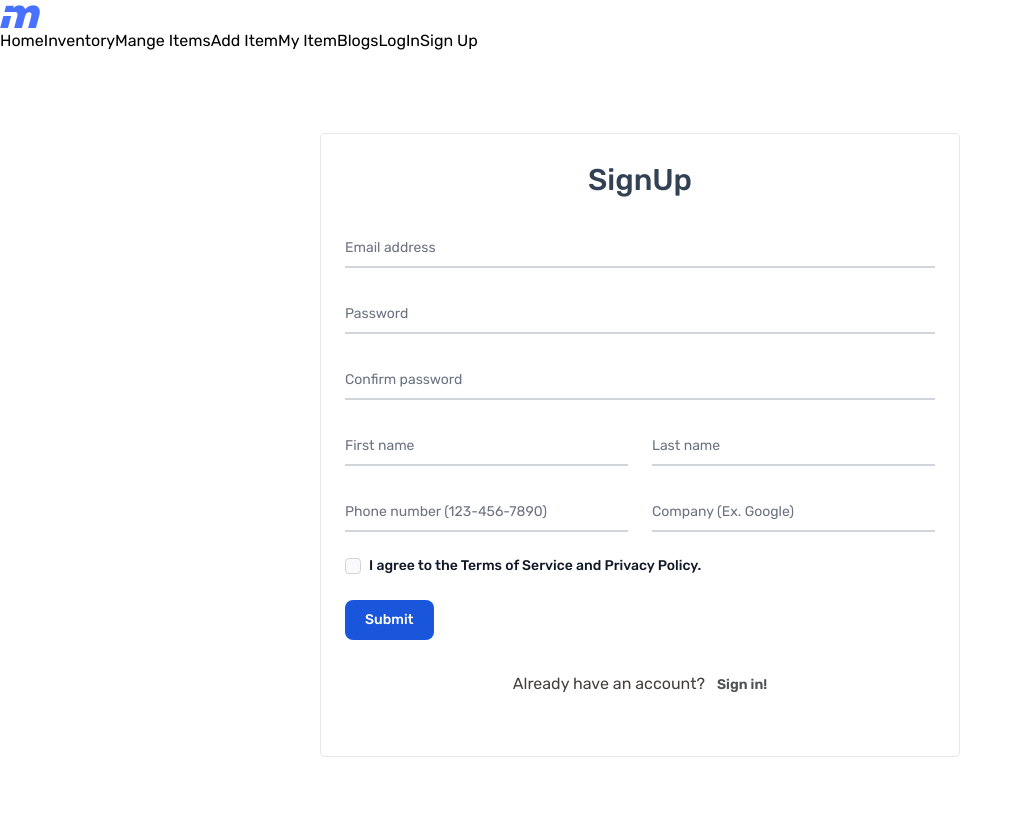
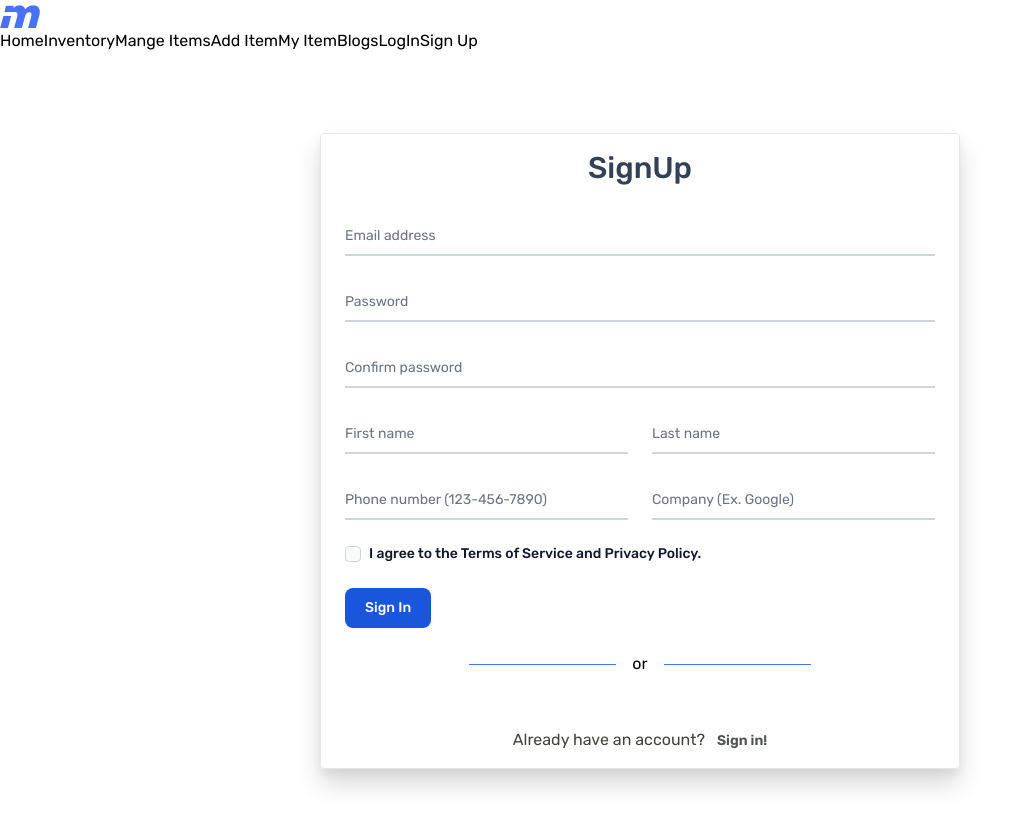
Before and after one commit to NishatFariza/motors-car-client, a React (Create React App) app: page /signUp in a window 1280 px wide. Shown: the top 828 px of the page, without its empty margins (0-1029 px from the left). Built offline with nearby package versions, Linux system fonts and the light colour scheme.

Commit message:
sign up divider add

```diff
--- a/package.json
+++ b/package.json
@@ -10,6 +10,7 @@
     "flowbite": "^1.4.4",
     "react": "^18.1.0",
     "react-dom": "^18.1.0",
+    "react-icons": "^4.3.1",
     "react-router-dom": "6",
     "react-scripts": "5.0.1",
     "web-vitals": "^2.1.0"
--- a/src/pages/Auth/SignUp/SignUp.css
+++ b/src/pages/Auth/SignUp/SignUp.css
@@ -0,0 +1,3 @@
+.signUp-form{
+    box-shadow: rgba(0, 0, 0, 0.15) 0px 15px 25px, rgba(0, 0, 0, 0.05) 0px 5px 10px;
+}
--- a/src/pages/Auth/SignUp/SignUp.jsx
+++ b/src/pages/Auth/SignUp/SignUp.jsx
@@ -1,9 +1,10 @@
 import React from "react";
 import { Link } from "react-router-dom";
+import "./SignUp.css";
 
 const SignUp = () => {
   return (
-    <div className="lg:w-6/12 w-10/12 mx-auto py-7 border rounded px-6 my-20">
+    <div className="lg:w-6/12 w-10/12 mx-auto border rounded py-4 px-6 my-20 signUp-form">
       <h3 className="mb-7 text-3xl font-medium text-center text-slate-700">
         SignUp
       </h3>
@@ -146,13 +147,18 @@ const SignUp = () => {
           type="submit"
           class="text-white bg-blue-700 hover:bg-blue-800 focus:ring-4 focus:outline-none focus:ring-blue-300 font-medium rounded-lg text-sm w-full sm:w-auto px-5 py-2.5 text-center dark:bg-blue-600 dark:hover:bg-blue-700 dark:focus:ring-blue-800"
         >
-          Submit
+          Sign In
         </button>
       </form>
-      <div>
-        <div className=""></div>
+      <div className="flex justify-center items-center my-6">
+        <div className="form-divider w-3/12"></div>
+        <p className="md:mx-4 mx-2">or</p>
+        <div className="form-divider w-3/12"></div>
       </div>
-      <div className="my-8 text-center">
+      <div className="w-full">
+        <button></button>
+      </div>
+      <div className="text-center">
         <p className="mt-1 text-stone-700">
           Already have an account?
           <Link to="/signUp" className="text-sm lg:ml-3 link-text">
```
Also changed, not shown: 2 other files (tests, documents, lock files or other folders).
